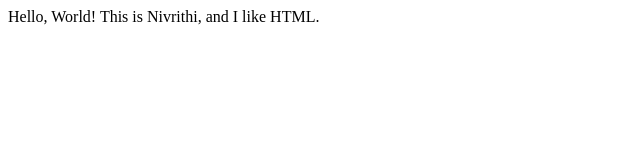
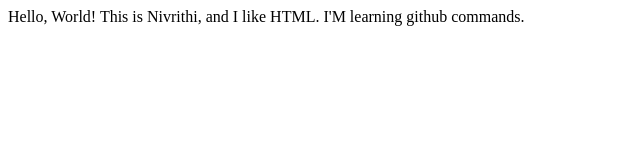
Before and after one commit to nivrithi15/new1, a plain HTML site: page index.html in a window 1280 px wide. Shown: the whole page, without its empty margins (0-640 px from the left). Drawn offline with Linux system fonts and the light colour scheme.

Commit message:
Update index.html with new content
Added a new sentence about learning GitHub commands.

```diff
--- a/index.html
+++ b/index.html
@@ -6,6 +6,7 @@
 <body>
     <p>Hello, World!
        This is Nivrithi, and I like HTML.
+        I'M learning github commands.
     </p>
 
 </body>
```
